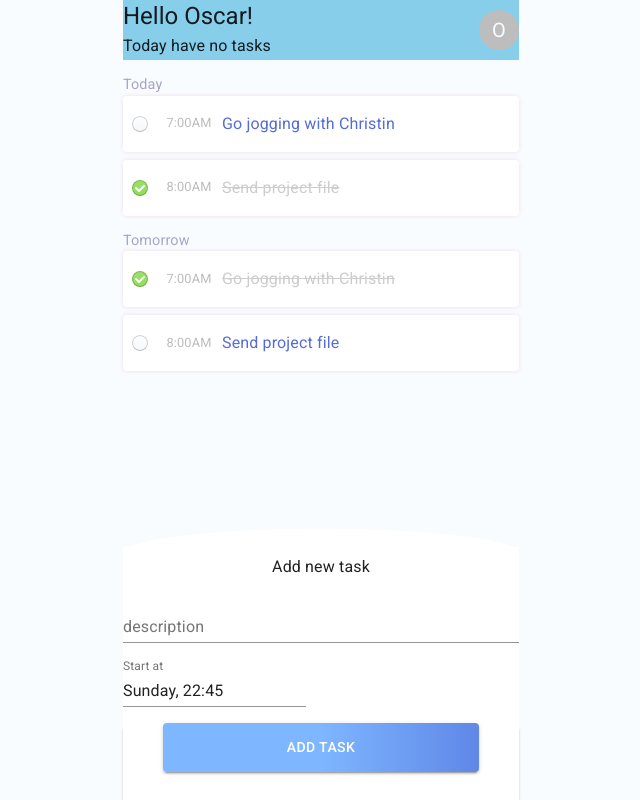
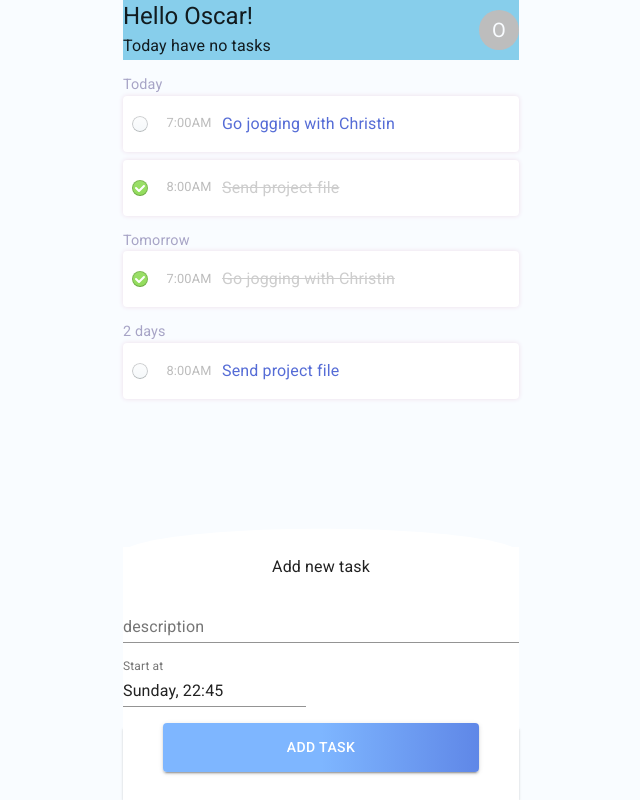
Before and after one commit to oscaramos/todo, a React (Create React App) app: page / in a window 1280 px wide. Shown: the whole page, without its empty margins (319-959 px from the left). Built offline with nearby package versions, Linux system fonts and the light colour scheme.

Commit message:
Un-normalize tasks + tasks grouped by difference in days

```diff
--- a/src/App.js
+++ b/src/App.js
@@ -9,8 +9,7 @@ import AddTaskDialog from './components/AddTaskDialog'
 import { addHours, startOfToday, addDays } from 'date-fns'
 
 function App() {
-  const [tasks, setTasks] = useState({
-    'Today': [
+  const [tasks, setTasks] = useState([
     {
       startTime: addDays(addHours(startOfToday(), 7), 0),
       description: 'Go jogging with Christin',
@@ -21,41 +20,33 @@ function App() {
       description: 'Send project file',
       completed: true,
     },
-    ],
-    'Tomorrow': [
     {
       startTime: addDays(addHours(startOfToday(), 7), 1),
       description: 'Go jogging with Christin',
       completed: true,
     },
     {
-        startTime: addDays(addHours(startOfToday(), 8), 1),
+      startTime: addDays(addHours(startOfToday(), 8), 2),
       description: 'Send project file',
       completed: false,
     },
-    ],
-  })
-
-
+  ])
 
   const addTask = (newTask) => {
-    const newTasks = {
+    const newTasks = [
       ...tasks,
-      [newTask.day]: [
-        ...tasks[newTask.day],
       {
         startTime: newTask.startTime,
         description: newTask.description,
         completed: false,
       }
     ]
-    }
     setTasks(newTasks)
   }
 
   const toggleCompleted = (day, index) => {
-    const newTasks = { ...tasks }
-    newTasks[day][index].completed = !newTasks[day][index].completed
+    const newTasks = [ ...tasks ]
+    newTasks[index].completed = !newTasks[index].completed
     setTasks(newTasks)
   }
 
--- a/src/components/AddTaskDialog.js
+++ b/src/components/AddTaskDialog.js
@@ -58,7 +58,6 @@ function AddTaskDialog({ onSubmit }) {
 
   function handleClick() {
     onSubmit({
-      day: 'Today',
       startTime,
       description
     })
@@ -97,6 +96,7 @@ function AddTaskDialog({ onSubmit }) {
                       onChange={setStartTime}
                       label='Start at'
                       format='EEEE, HH:mm'
+                      disableFuture
                     />
                   </Grid>
                 </Grid>
--- a/src/components/Tasks.js
+++ b/src/components/Tasks.js
@@ -1,12 +1,14 @@
 import React from 'react'
+import clsx from 'clsx'
+import { format, startOfDay, differenceInDays } from 'date-fns';
+
 import { makeStyles } from '@material-ui/core/styles'
-import NoTasks from '../assets/NoTasks.png'
 import Grid from '@material-ui/core/Grid'
 import { Typography } from '@material-ui/core'
 import Paper from '@material-ui/core/Paper'
 import Radio from '@material-ui/core/Radio'
-import clsx from 'clsx'
-import { format } from 'date-fns'
+
+import NoTasks from '../assets/NoTasks.png'
 
 const useStyles = makeStyles(() => ({
   root: {
@@ -159,12 +161,36 @@ function ViewTasks({ tasks, toggleCompleted }) {
 
 function Tasks({ tasks, toggleCompleted }) {
   const classes = useStyles()
+
+  const getDay = (startTime) => {
+    const diff = differenceInDays(startTime, startOfDay(new Date()))
+
+    if (diff === 0) {
+      return 'Today'
+    } else if(diff === 1) {
+      return 'Tomorrow'
+    } else {
+      return `${diff} days`
+    }
+  }
+
+  const categorizedTasks =
+    tasks.reduce((acum, task) => {
+      return {
+        ...acum,
+        [getDay(task.startTime)]: [
+          ...(acum[getDay(task.startTime)] || [] ),
+          task
+        ]
+      }
+    }, {})
+
   return (
     <div className={classes.root}>
       {
         tasks.length === 0
           ? <ViewNoTasks />
-          : <ViewTasks tasks={tasks} toggleCompleted={toggleCompleted} />
+          : <ViewTasks tasks={categorizedTasks} toggleCompleted={toggleCompleted} />
       }
     </div>
   )
```
Lines whose indentation alone changed are shown as unchanged.
